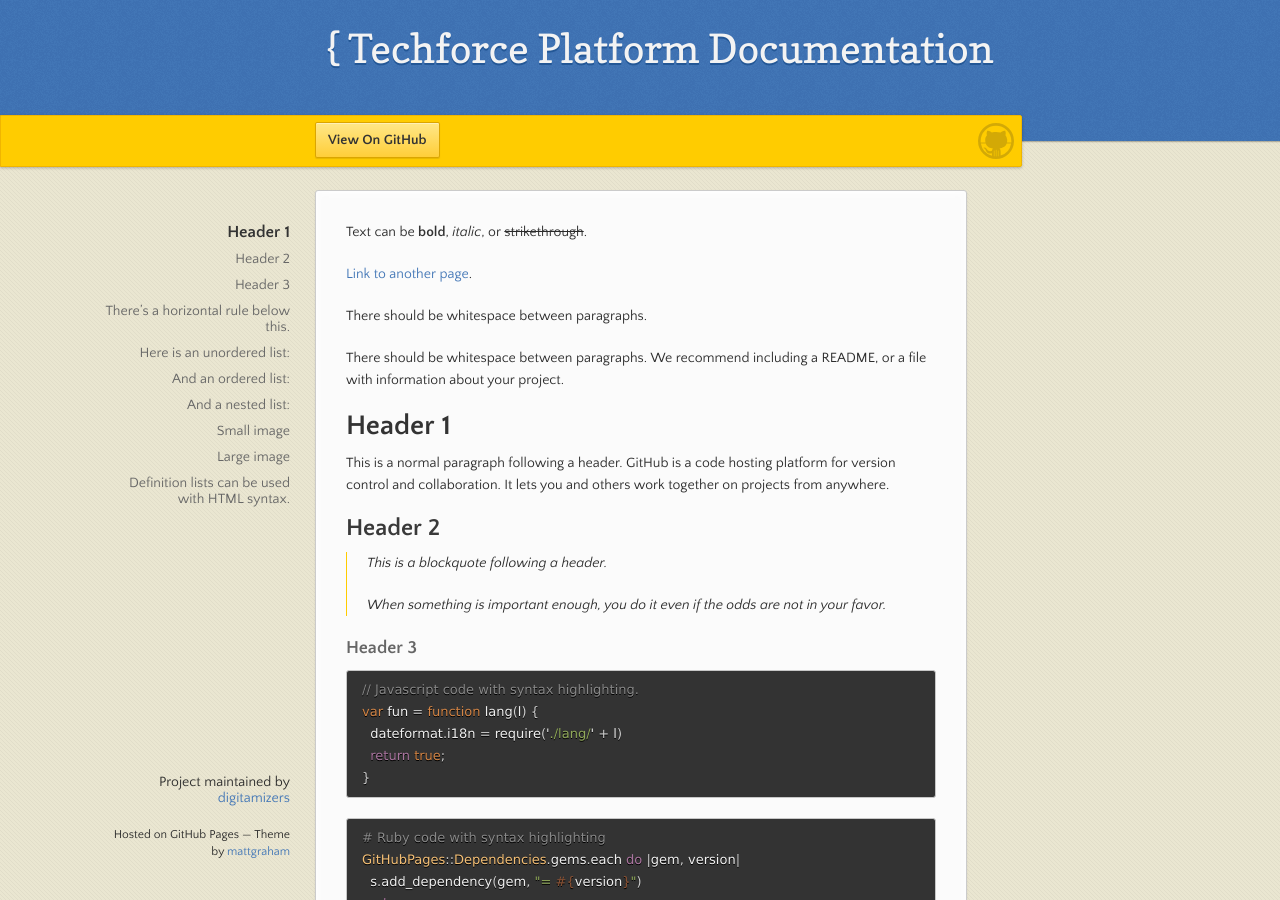
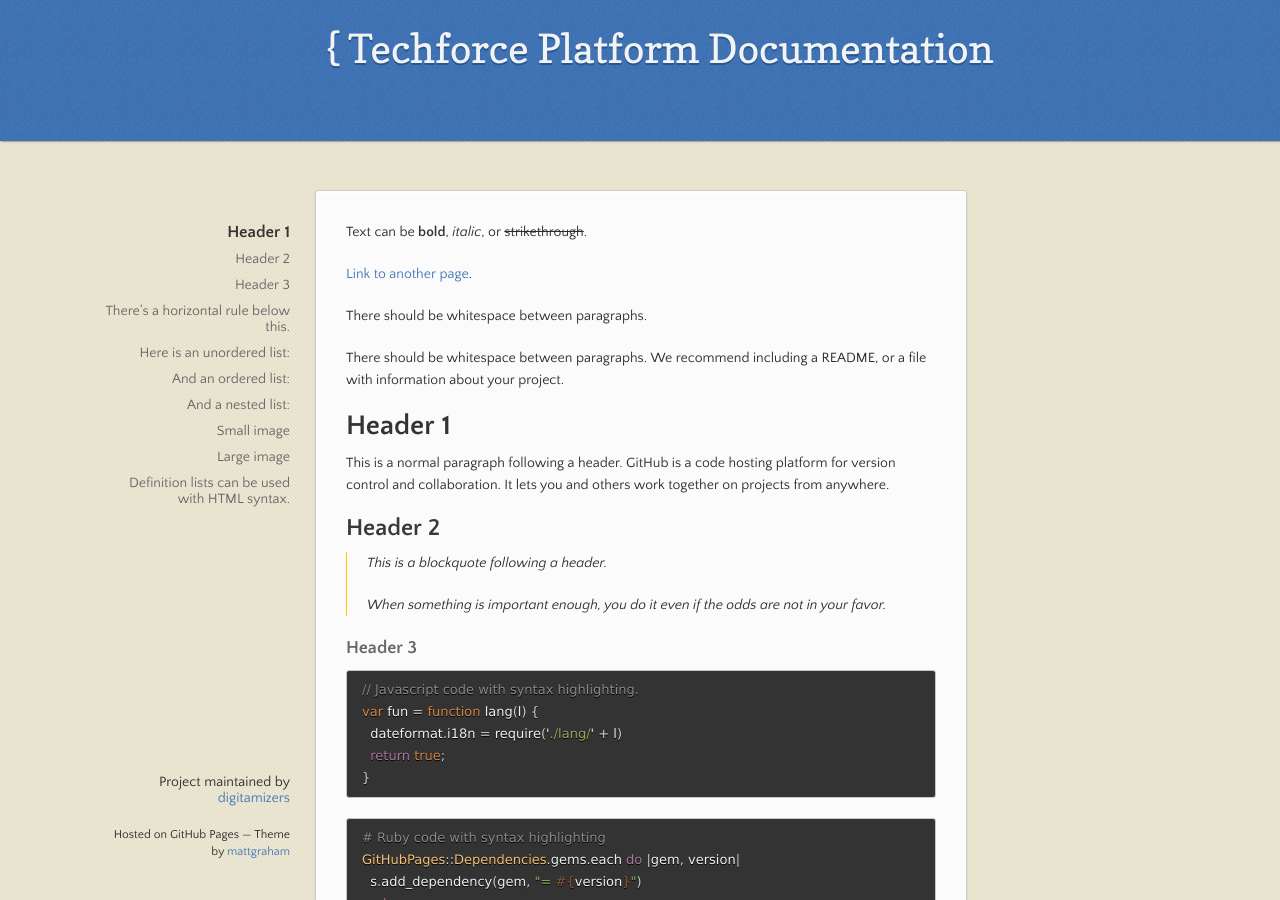
Before and after one commit to digitamizers/Documentation, a Jekyll site: the page built from index.md, in a window 1280 px wide and 900 px high. Built offline with Jekyll 4.4.1, drawn with Linux system fonts in a browser that asks for light colours.

Commit message:
Update default.html

```diff
--- a/_layouts/default.html
+++ b/_layouts/default.html
@@ -20,11 +20,6 @@
         <h1>{ Techforce Platform Documentation</h1>
       </header>
 
-      <div id="banner">
-        <span id="logo"></span>
-
-        <a href="{{ site.github.repository_url }}" class="button fork"><strong>View On GitHub</strong></a>
-      </div><!-- end banner -->
 
     <div class="wrapper">
       <nav>
```
